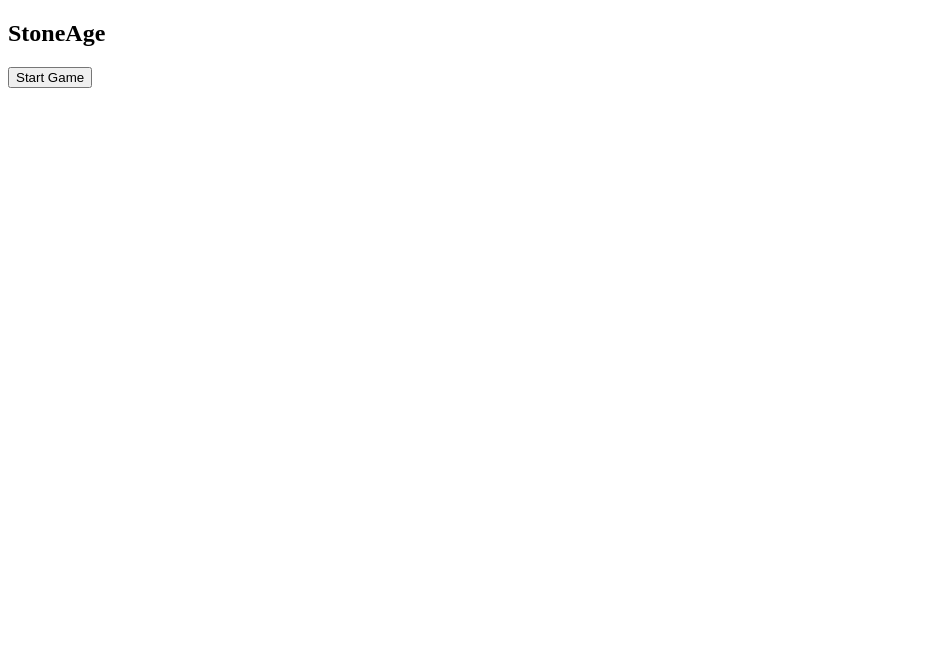
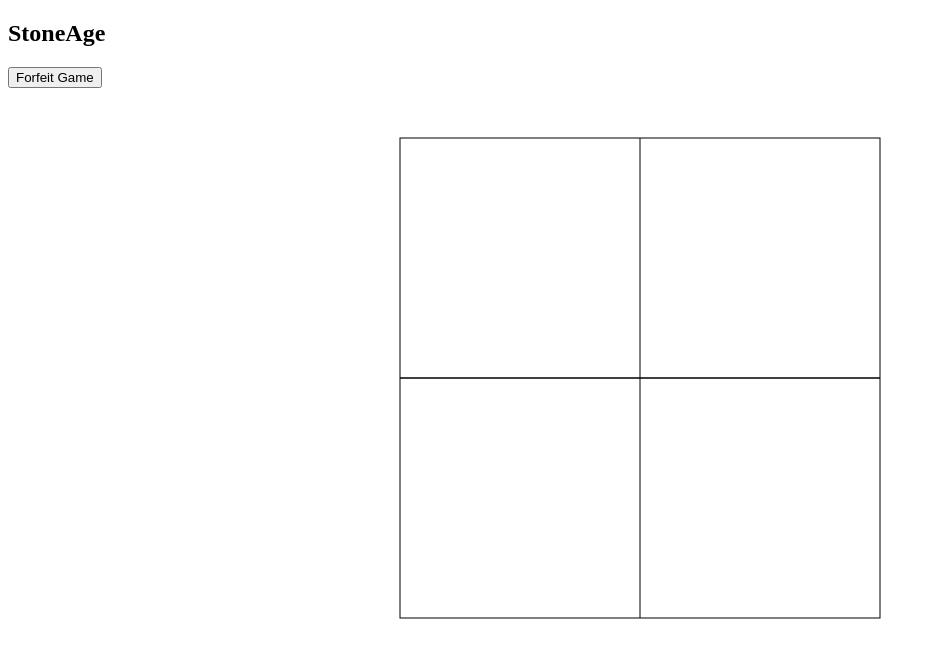
Before and after one commit to einsteinreloaded/StoneAge, a website: page src/public/board.html in a window 1280 px wide. Both pictures are taken after a click on the button "Start Game". Shown: the whole page, without its empty margins (0-936 px from the left). Drawn offline with Linux system fonts and the light colour scheme.

Commit message:
Board layout added

```diff
--- a/package.json
+++ b/package.json
@@ -5,10 +5,10 @@
   "main": "index.js",
   "scripts": {
     "test": "echo \"Error: no test specified\" && exit 1",
-    "build": "./node_modules/browserify/bin/cmd.js src/client/index.js > ./src/public/bundle.js",
+    "build": "node ./node_modules/browserify/bin/cmd.js src/client/index.js > ./src/public/bundle.js",
     "start": "nodemon src/index.js",
-    "watch": "./node_modules/watchify/bin/cmd.js src/client/index.js -o  ./src/public/bundle.js",
-    "pre-commit": "./node_modules/standard/bin/cmd.js src/**/**.js"
+    "watch": "node ./node_modules/watchify/bin/cmd.js src/client/index.js -o  ./src/public/bundle.js",
+    "pre-commit": "node ./node_modules/standard/bin/cmd.js src/**/**.js"
   },
   "repository": {
     "type": "git",
--- a/src/index.js
+++ b/src/index.js
@@ -26,7 +26,7 @@ app.post('/user', (req, res) => {
   }
   Promise.coroutine(function * () {
     let nameExists = yield db.checkUser(username)
-    if (!!nameExists) {
+    if (nameExists) {
       return res.send({success: false, message: 'user already exists'})
     }
 
--- a/src/public/board.html
+++ b/src/public/board.html
@@ -1,6 +1,7 @@
 <!DOCTYPE html>
 <html>
 <head>
+  <link rel="stylesheet" type = "text/css" href="style.css"/>
 </head>
 <body>
   <div class="header">
@@ -8,10 +9,13 @@
   </div>
   <div class="main-container">
     <div class="start-popup">
-      <button onclick="startGame()">Start Game</button>
+      <button onclick="startGame()" id="gameManageBtn">Start Game</button>
     </div>
-
-
+    <div class="container">
+      <canvas id="boardCanvas" width="500" height="500">
+        Canvas not supported in this browser... :(
+      </canvas>
+    </div>
   </div>
   <script src="bundle.js"> </script>
 </body>
--- a/src/public/bundle.js
+++ b/src/public/bundle.js
@@ -24,14 +24,41 @@ function handleError () {
 
 function setSession (data) {
   data = JSON.parse(data)
-  if(!data.success)  {
+  if (!data.success) {
     document.querySelector('#status').textContent = data.message
   } else {
     window.location.href = '/board.html'
   }
-
 }
 
-Object.assign(window, { requestSession })
+function startGame () {
+  //  initialise board game
+  document.querySelector('#gameManageBtn').textContent = 'Forfeit Game'
+  drawBoardCanvas()
+}
+
+function drawBoardCanvas () { // draw game board
+  let canvas = document.getElementById('boardCanvas')
+  let ctx = canvas.getContext('2d')
+  let offset = 10
+  ctx.strokeRect(offset, offset, canvas.width - 2 * offset, canvas.height - 2 * offset)
+  ctx.beginPath()
+  ctx.moveTo((canvas.width) / 2, offset)
+  ctx.lineTo((canvas.width) / 2, canvas.width - offset)
+  ctx.moveTo(offset, (canvas.width) / 2)
+  ctx.lineTo(canvas.width - offset, (canvas.width) / 2)
+  ctx.closePath()
+  ctx.stroke()
+  ctx.save()
+}
+function startRotation () {
+  let canvas = document.getElementById('boardCanvas');
+  let ctx = canvas.getContext('2d')
+
+  ctx.globalCompositeOperation = 'destination-over'
+  ctx.clearRect(0, 0, canvas.width, canvas.height) // clear canvas
+  requestAnimationFrame(startRotation())
+}
+Object.assign(window, { requestSession, startGame })
 
 },{}]},{},[1]);
--- /dev/null
+++ b/src/public/style.css
@@ -0,0 +1,4 @@
+.container{
+    margin: 40px auto;
+    text-align: center;
+}
```
Also changed, not shown: src/client/index.js (+30 -3 lines), src/public/index.html (+1 -0 lines).
